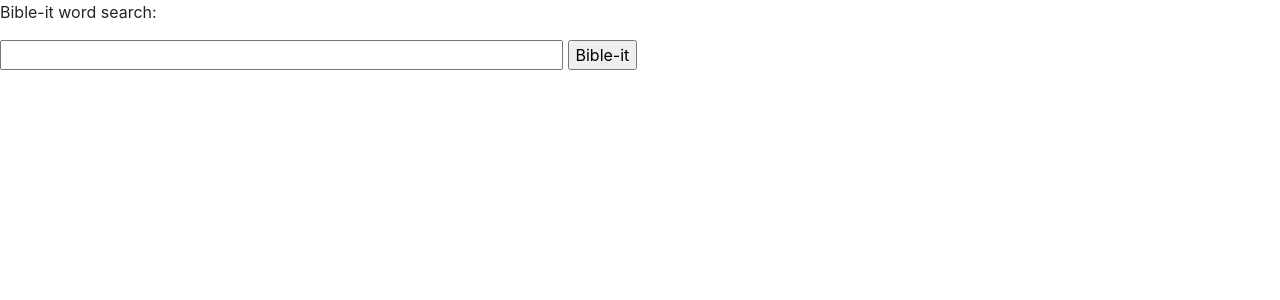
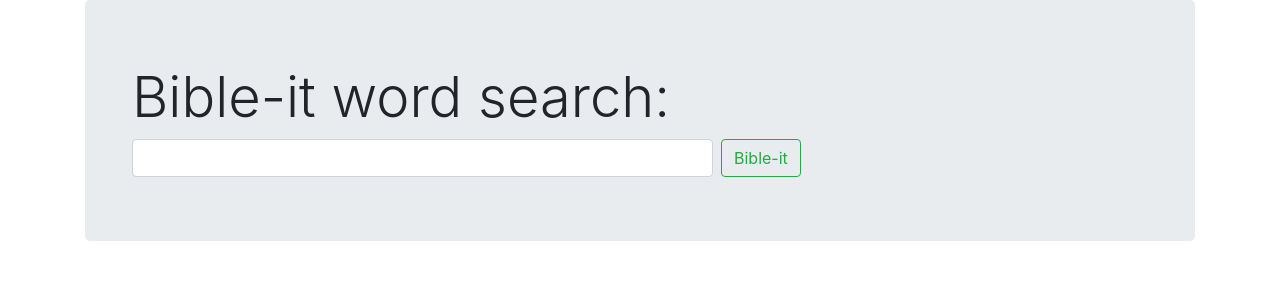
Before and after one commit to rcarbal/Bible-it-Python-server, a Flask app: template templates/search_word.html in a window 1280 px wide. Shown: the top 300 px of the page. Run offline with Flask 2, Linux system fonts and the light colour scheme; the template is opened without the code that fills it, so the values that code supplies are empty; some libraries are stand-ins or nearby versions.

Commit message:
Add bootstrap jumbotron to word search

```diff
--- a/main.py
+++ b/main.py
@@ -19,7 +19,7 @@ DBSession = sessionmaker(bind=engine)
 session = DBSession()
 
 
-@app.route('/', methods=['GET', 'POST'])
+@app.route('/word_search', methods=['GET', 'POST'])
 def search():
     if request.method == 'POST':
         query_param = request.form['word']
--- a/templates/header.html
+++ b/templates/header.html
@@ -6,4 +6,4 @@
     <link rel="stylesheet" href="https://stackpath.bootstrapcdn.com/bootstrap/4.3.1/css/bootstrap.min.css" integrity="sha384-ggOyR0iXCbMQv3Xipma34MD+dH/1fQ784/j6cY/iJTQUOhcWr7x9JvoRxT2MZw1T" crossorigin="anonymous">
 
 </head>
-<body>
+<body class="container">
--- a/templates/search_word.html
+++ b/templates/search_word.html
@@ -1,11 +1,19 @@
 {% include "header.html" %}
-<form action="{{url_for('search')}}" method='POST'>
 
-    <p>Bible-it word search:</p>
+<div class="jumbotron vertical-center">
+  <div class="container">
+    <h1 class="display-4">Bible-it word search:</h1>
+    <div class="lead">
+        <form class="form-inline my-2 my-lg-0" action="{{url_for('search')}}" method='POST'>
 
-    <input type='text' size='50' name='word'>
+    <input class="form-control mr-sm-2" type='search' size='50' name='word'>
 
-    <input type='submit' value='Bible-it'>
+    <input class="btn btn-outline-success my-2 my-sm-0" type='submit' value='Bible-it'>
 
 </form>
+    </div>
+  </div>
+</div>
+
+
 {% include "footer.html" %}
```
Also changed, not shown: templates/word_search_result.html (+11 -5 lines).
